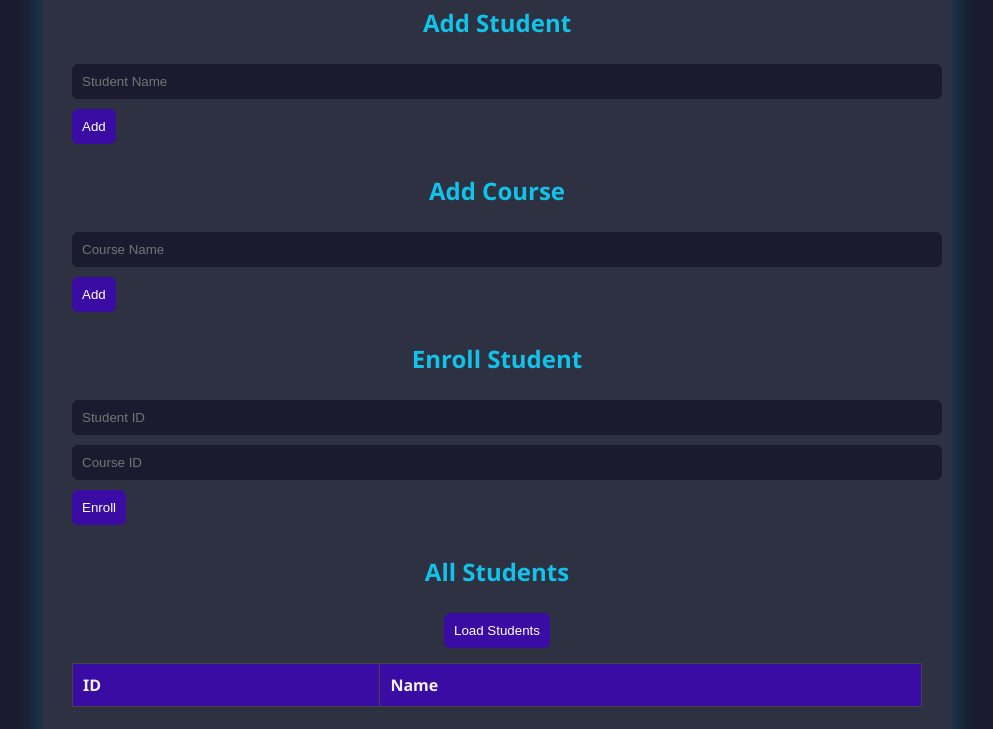
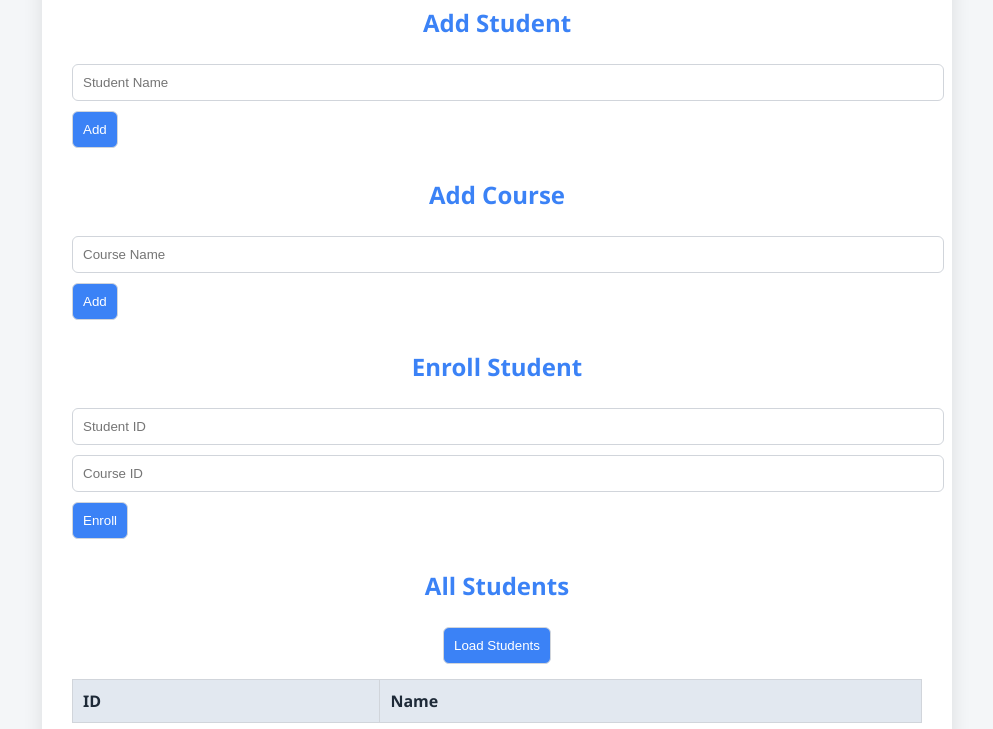
Before and after one commit to anshlakhera048/Student-Management-System-SOA-, a website: page frontend/index.html in a window 1280 px wide. Shown: the part 110-839 px from the top of the page, without its empty margins (143-1136 px from the left). Drawn offline with Linux system fonts and the light colour scheme.

Commit message:
New UI html

```diff
--- a/frontend/index.html
+++ b/frontend/index.html
@@ -6,8 +6,8 @@
     <title>Student Management</title>
     <style>
         body {
-            background-color: #1a1b2f;
-            color: #f1f1f1;
+            background-color: #f4f6f8;
+            color: #1e2a38;
             font-family: 'Segoe UI', sans-serif;
             display: flex;
             justify-content: center;
@@ -17,42 +17,41 @@
         }
 
         .container {
-            background-color: #2d3142;
+            background-color: #ffffff;
             padding: 30px;
             border-radius: 15px;
-            box-shadow: 0 0 30px rgba(18, 194, 233, 0.3);
+            box-shadow: 0 4px 20px rgba(0, 0, 0, 0.1);
             width: 90%;
             max-width: 850px;
         }
 
         h1, h2 {
-            color: #12c2e9;
+            color: #3b82f6;
             text-align: center;
         }
 
         input, button {
             padding: 10px;
             margin: 5px 0;
-            border: none;
+            border: 1px solid #d1d5db;
             border-radius: 6px;
         }
 
         input {
-            background-color: #1a1b2f;
-            color: #fff;
+            background-color: #ffffff;
+            color: #1e2a38;
             width: 100%;
         }
 
         button {
-            background-color: #3a0ca3;
-            color: #fff;
+            background-color: #3b82f6;
+            color: #ffffff;
             cursor: pointer;
             transition: background-color 0.3s ease;
         }
 
         button:hover {
-            background-color: #12c2e9;
-            color: #000;
+            background-color: #1e40af;
         }
 
         table {
@@ -62,17 +61,22 @@
         }
 
         th, td {
-            border: 1px solid #444;
+            border: 1px solid #d1d5db;
             padding: 10px;
             text-align: left;
         }
 
         th {
-            background-color: #3a0ca3;
+            background-color: #e2e8f0;
+            color: #1e2a38;
         }
 
         td {
-            background-color: #1a1b2f;
+            background-color: #ffffff;
+        }
+
+        tr:nth-child(even) td {
+            background-color: #f0f0f0;
         }
 
         .section {
@@ -83,6 +87,8 @@
             text-align: center;
             margin-top: 10px;
         }
+
+
     </style>
 </head>
 
```
